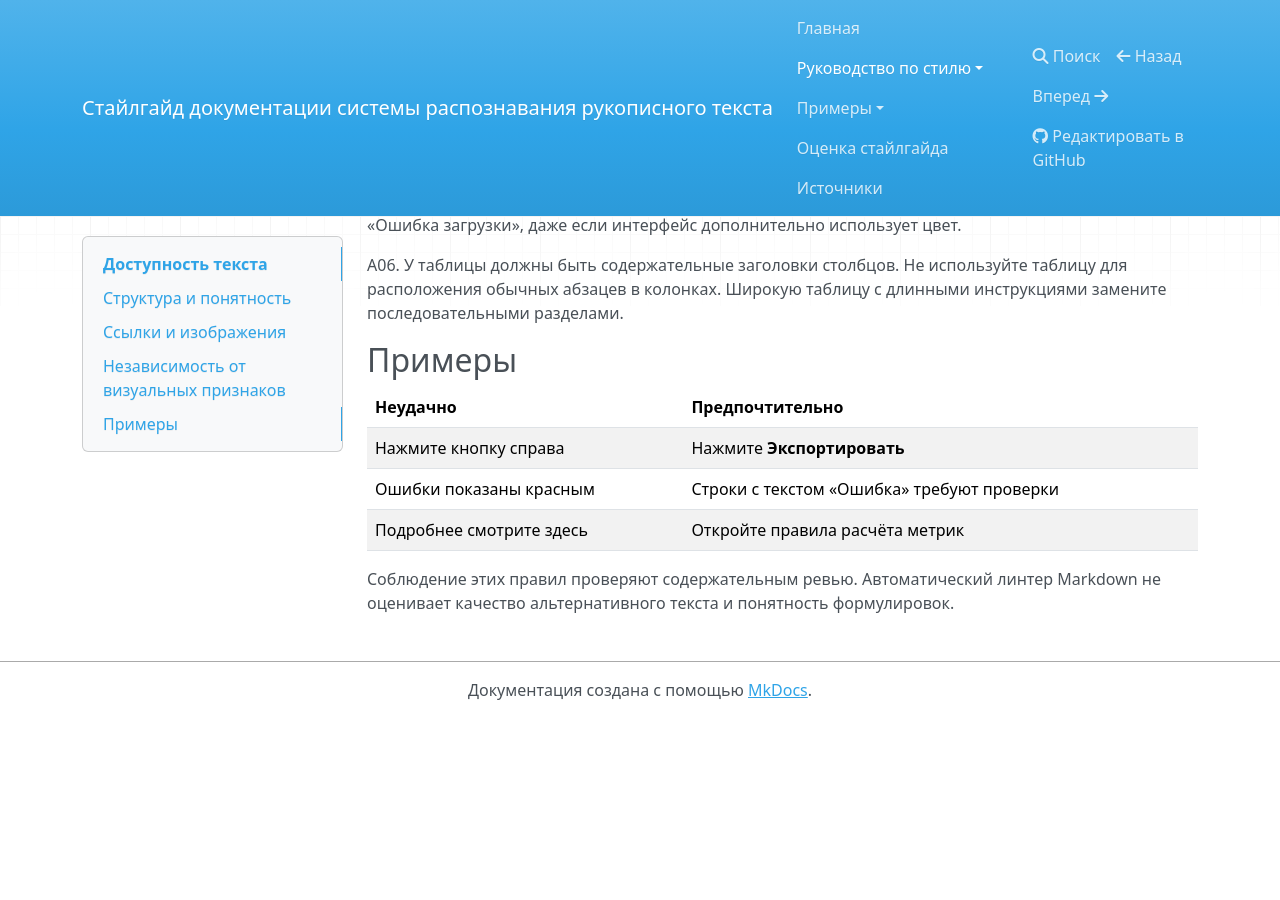
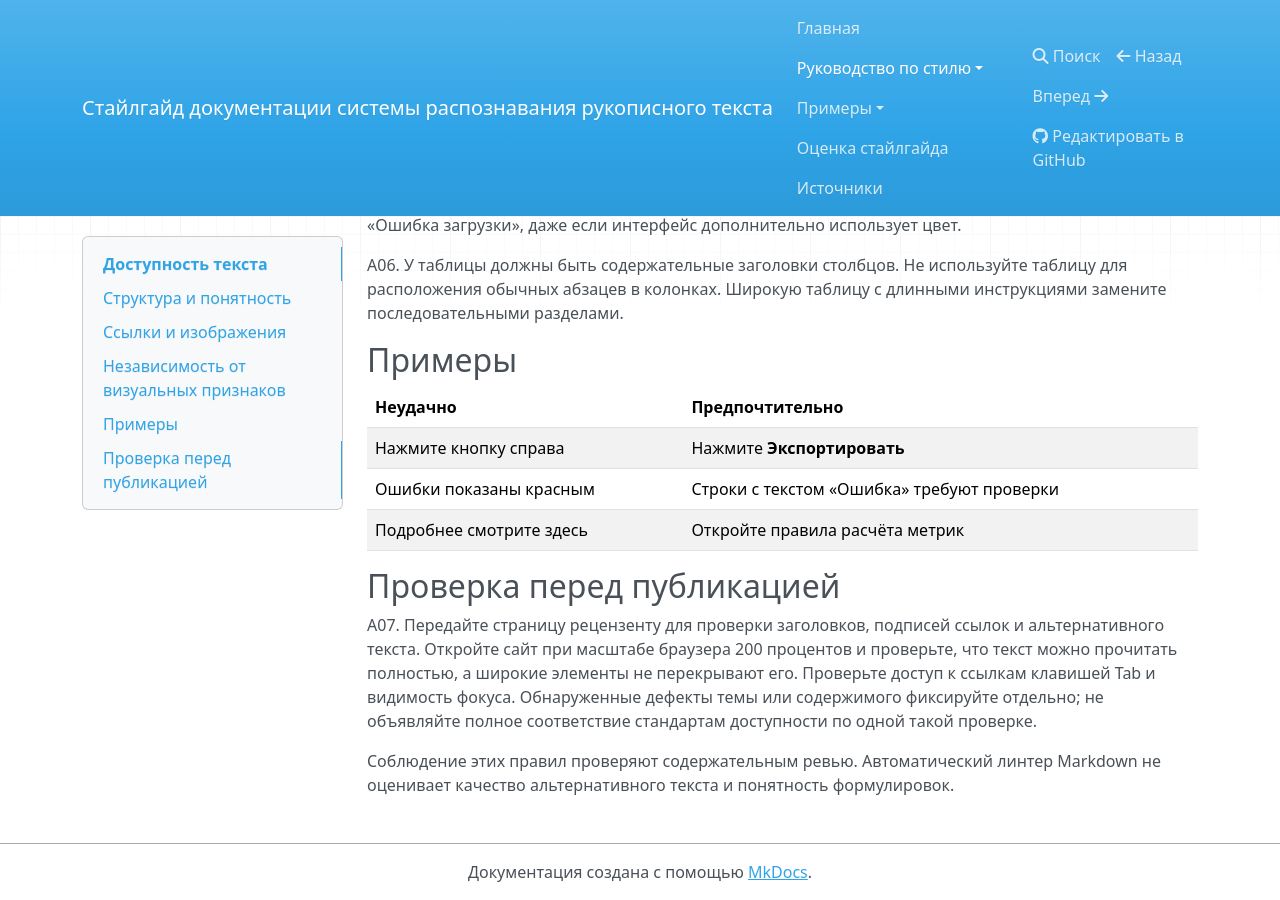
Before and after one commit to Qwertyums/style-guide-project, an MkDocs documentation site: the page built from docs/guide/accessibility.md, in a window 1280 px wide and 900 px high, scrolled down 733 px. Built offline with MkDocs 1.6.1, drawn with Linux system fonts in a browser that asks for light colours; nearby versions of some CDN libraries; before the commit the page ends 1451 px from its top, so only the background shows below that.

Commit message:
docs(accessibility): clarify manual verification

```diff
--- a/docs/guide/accessibility.md
+++ b/docs/guide/accessibility.md
@@ -45,5 +45,14 @@ A06. У таблицы должны быть содержательные заг
 | Ошибки показаны красным | Строки с текстом «Ошибка» требуют проверки |
 | Подробнее смотрите здесь | Откройте правила расчёта метрик |
 
+## Проверка перед публикацией
+
+A07. Передайте страницу рецензенту для проверки заголовков, подписей ссылок
+и альтернативного текста. Откройте сайт при масштабе браузера 200 процентов
+и проверьте, что текст можно прочитать полностью, а широкие элементы
+не перекрывают его. Проверьте доступ к ссылкам клавишей Tab и видимость
+фокуса. Обнаруженные дефекты темы или содержимого фиксируйте отдельно;
+не объявляйте полное соответствие стандартам доступности по одной такой проверке.
+
 Соблюдение этих правил проверяют содержательным ревью. Автоматический
 линтер Markdown не оценивает качество альтернативного текста и понятность формулировок.
```
